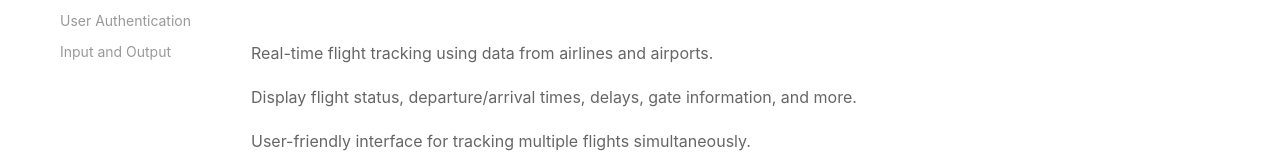
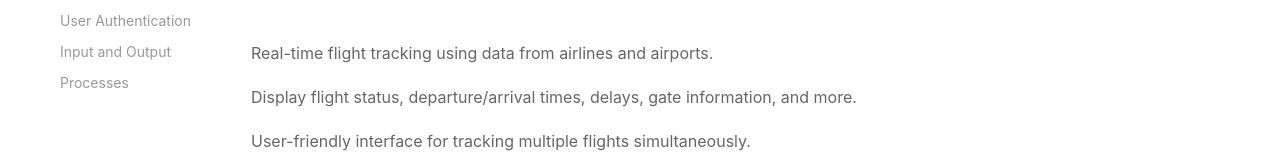
Before and after one commit to TotalMoxxie/dbsystemsapp, a SvelteKit app: page /devplan/trackflights in a window 1280 px wide. Shown: the part 179-336 px from the top of the page. Built offline with nearby package versions, Linux system fonts and the light colour scheme.

Commit message:
missing link

```diff
--- a/src/routes/devplan/+layout.svelte
+++ b/src/routes/devplan/+layout.svelte
@@ -7,6 +7,7 @@
         <li><a href="/devplan/flightbookingdev">Book a Flight</a></li>
         <li><a href="/devplan/userauthdev">User Authentication</a></li>
         <li><a href="/devplan/inputoutput">Input and Output</a></li>
+        <li><a href="/devplan/processes">Processes</a></li>
         <!-- Add more navbar items if needed -->
         </ul>
     </div>
```
